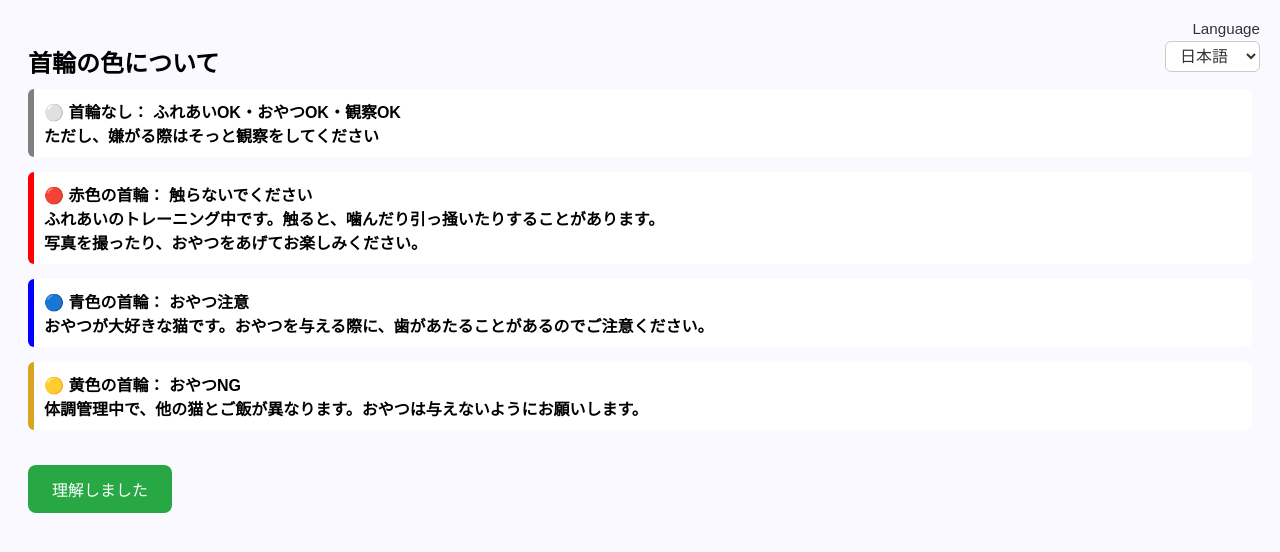
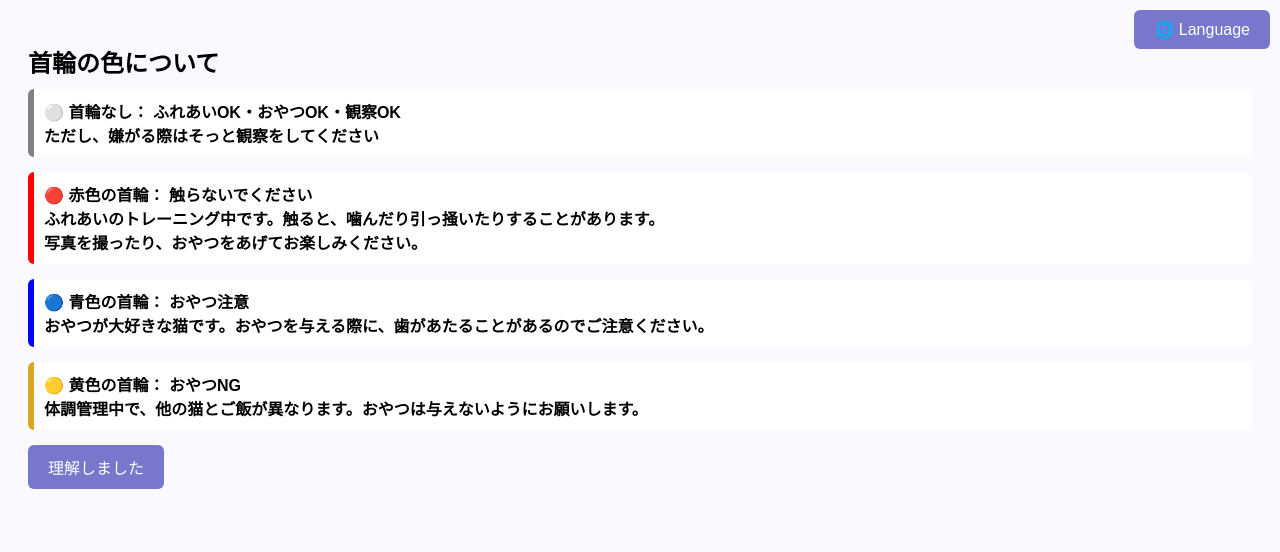
Before and after one commit to MinatoOkimoto/Cat-Cafe-Entrance-Explanation, a plain HTML site: page collar.html in a window 1280 px wide. Drawn offline with Linux system fonts and the light colour scheme.

Commit message:
言語選択のボタンとポップアップを追加

```diff
--- a/collar.html
+++ b/collar.html
@@ -8,8 +8,20 @@
   <link rel="stylesheet" href="./css/select_language.css">
 </head>
 <body>
-  <div class="lang-select-container">
-    <span class="lang-label" data-translate="label-lang">Language</span>
+  <!-- 言語選択ボタン（右上表示） -->
+  <div class="lang-select-button">
+    <button id="openLangPopup">🌐 Language</button>
+  </div>
+
+  <!-- 言語選択ポップアップ -->
+  <div id="languagePopup" class="popup-overlay" style="display: none;">
+    <div class="popup-content">
+      <h2 data-translate="choose-lang">
+        言語を選択してください。<br>
+        Please select your language.<br>
+        언어를 선택해 주세요.<br>
+        请选择语言。
+      </h2>
       <select id="langSelect">
         <!-- <option value="ar">العربية</option> -->
         <!-- <option value="de">Deutsch</option> -->
@@ -22,6 +34,9 @@
         <!-- <option value="ru">Русский</option> -->
         <option value="zh">中文</option>
       </select>
+      <br />
+      <button id="closeLangPopup">OK</button>
+    </div>
   </div>
 
   <h1 data-translate="Collar">首輪の色について</h1>
--- a/css/caution.css
+++ b/css/caution.css
@@ -1,4 +1,4 @@
-body { font-family: sans-serif; padding: 20px; background: #fffef9; }
+body { font-family: sans-serif; padding: 20px; background: #f9f9ff; }
 h1 { font-size: 24px; margin-bottom: 10px; }
 ul { margin-bottom: 20px; }
 label { display: block; margin-bottom: 10px; }
--- a/css/collar.css
+++ b/css/collar.css
@@ -6,13 +6,4 @@ h1 { font-size: 24px; margin-bottom: 10px; }
 .yellow { border-color: goldenrod; }
 .none { border-color: gray; }
 .collar-box span { font-weight: bold; font-size: 16px; }
-button {
-    margin-top: 20px;
-    padding: 12px 24px;
-    font-size: 16px;
-    background-color: #28a745;
-    color: white;
-    border: none;
-    border-radius: 8px;
-    cursor: pointer;
-}
+button { padding: 10px 20px; background: #77c; color: white; border: none; border-radius: 6px; font-size: 16px; }
--- a/css/final.css
+++ b/css/final.css
@@ -1,8 +1,4 @@
-body {
-    font-family: sans-serif;
-    padding: 20px;
-    background: #f5fff5;
-}
+body { font-family: sans-serif; padding: 20px; background: #f9f9ff; }
 h1 {
     font-size: 24px;
     color: #2d7a00;
@@ -29,3 +25,5 @@ h1 {
 }
 
 #caution-close-page{ color: #b00; }
+
+button { padding: 10px 20px; background: #77c; color: white; border: none; border-radius: 6px; font-size: 16px; }
--- a/css/howto_enter.css
+++ b/css/howto_enter.css
@@ -1,4 +1,4 @@
-body { font-family: sans-serif; padding: 20px; background: #f9fff9; }
+body { font-family: sans-serif; padding: 20px; background: #f9f9ff; }
 h1 { font-size: 24px; margin-bottom: 15px; }
 
 #reccomend_screenshot { color: #b00; }
@@ -21,16 +21,7 @@ h1 { font-size: 24px; margin-bottom: 15px; }
 }
 
 input[type="checkbox"] { margin-right: 8px; }
-button {
-    margin-top: 20px;
-    padding: 12px 24px;
-    font-size: 16px;
-    background-color: #77dee4;
-    color: white;
-    border: none;
-    border-radius: 8px;
-    cursor: pointer;
-}
+button { padding: 10px 20px; background: #77c; color: white; border: none; border-radius: 6px; font-size: 16px; }
 button:disabled {
     background-color: #ccc;
     cursor: not-allowed;
--- a/css/index.css
+++ b/css/index.css
@@ -1,17 +1,10 @@
-body { font-family: sans-serif; padding: 20px; background: #fff8f0; }
+body { font-family: sans-serif; padding: 20px; background: #f9f9ff; }
 h1 { font-size: 24px; }
 img { max-width: 100%; margin-bottom: 10px; }
 label { display: block; margin: 10px 0 5px; }
 input { padding: 8px; width: 100%; margin-bottom: 10px; }
 .error { color: red; font-weight: bold; }
-button {
-    padding: 10px 20px;
-    background: #f77;
-    color: white;
-    border: none;
-    border-radius: 6px;
-    font-size: 16px;
-}
+button { padding: 10px 20px; background: #77c; color: white; border: none; border-radius: 6px; font-size: 16px; }
 button:disabled {
     background: #ccc;
 }
--- a/css/select_language.css
+++ b/css/select_language.css
@@ -38,3 +38,32 @@
     border-color: #66afe9;
     box-shadow: 0 0 3px rgba(102, 175, 233, 0.6);
 }
+
+
+.lang-select-button {
+  position: fixed;
+  top: 10px;
+  right: 10px;
+  z-index: 1000;
+}
+
+.popup-overlay {
+  position: fixed;
+  top: 0;
+  left: 0;
+  width: 100%;
+  height: 100%;
+  background: rgba(0, 0, 0, 0.4);
+  display: flex;
+  align-items: center;
+  justify-content: center;
+  z-index: 999;
+}
+
+.popup-content {
+  background: #fff;
+  padding: 20px 30px;
+  border-radius: 10px;
+  text-align: center;
+  box-shadow: 0 2px 10px rgba(0, 0, 0, 0.2);
+}
--- a/css/snack.css
+++ b/css/snack.css
@@ -1,4 +1,4 @@
-body { font-family: sans-serif; padding: 20px; background: #fefdf9; }
+body { font-family: sans-serif; padding: 20px; background: #f9f9ff; }
 h1 { font-size: 24px; }
 img { max-width: 100%; margin: 10px 0; border-radius: 10px; box-shadow: 0 0 10px #ccc; }
 label { display: block; margin: 10px 0 5px; }
--- a/js/lang.js
+++ b/js/lang.js
@@ -50,3 +50,15 @@ document.addEventListener('DOMContentLoaded', () => {
     loadLanguage(selectedLang);                 // 表示を更新
   });
 });
+
+const openLangPopup = document.getElementById("openLangPopup");
+const closeLangPopup = document.getElementById("closeLangPopup");
+const languagePopup = document.getElementById("languagePopup");
+
+openLangPopup.addEventListener("click", () => {
+  languagePopup.style.display = "flex";
+});
+
+closeLangPopup.addEventListener("click", () => {
+  languagePopup.style.display = "none";
+});
```
Also changed, not shown: caution.html (+17 -2 lines), final.html (+17 -2 lines), howto_enter.html (+17 -2 lines), index.html (+17 -2 lines), snack.html (+21 -4 lines). Lines whose indentation alone changed are shown as unchanged.
